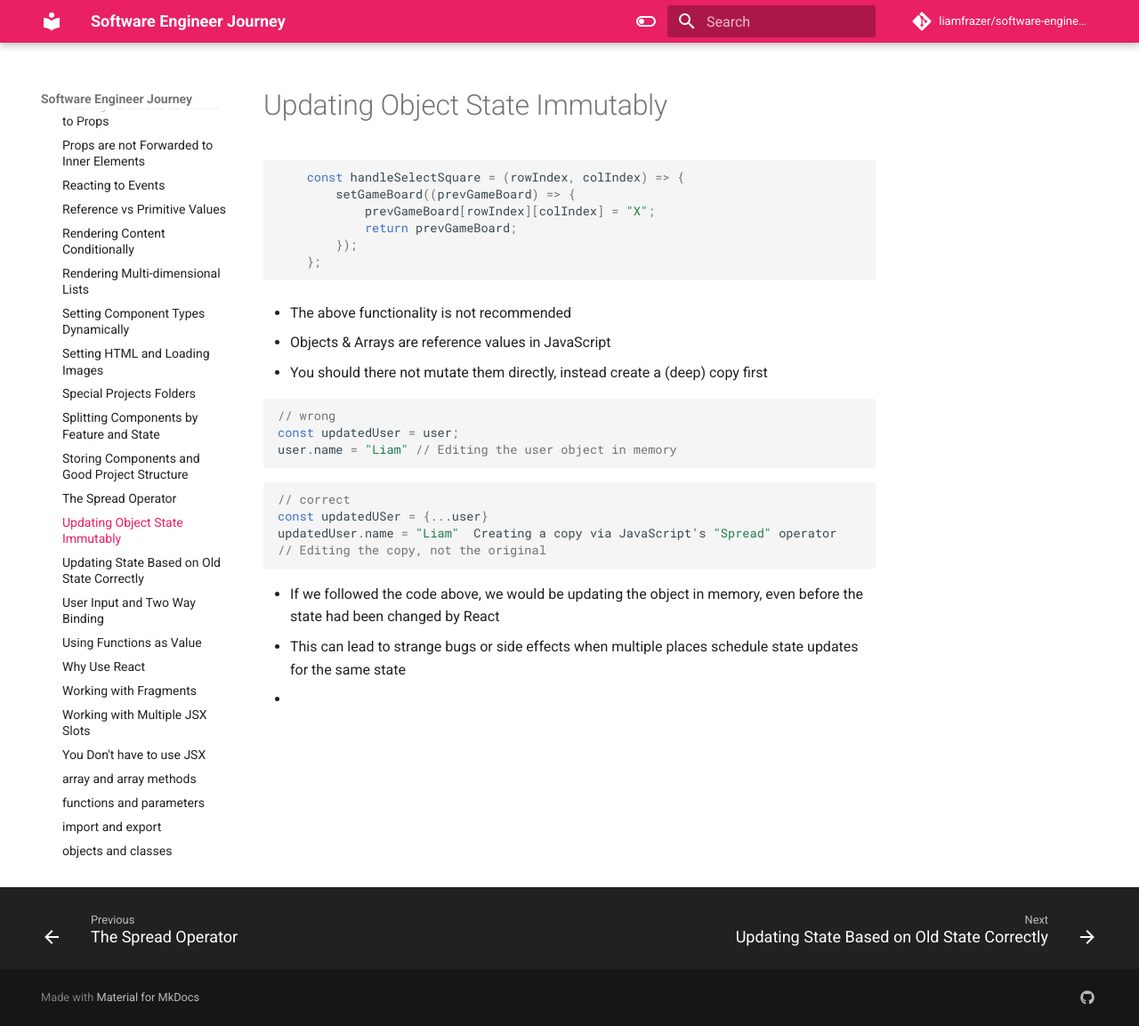
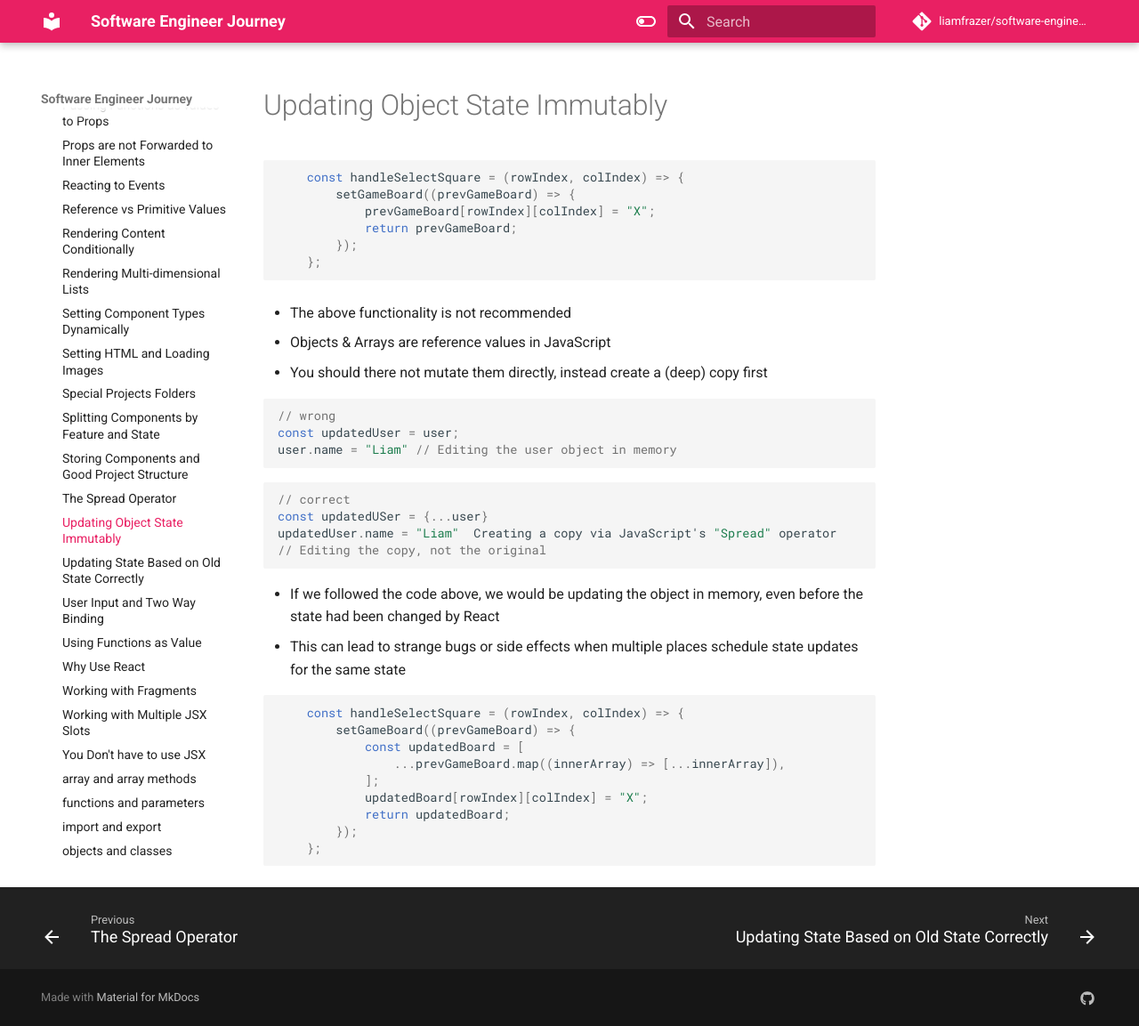
Before and after one commit to liamfrazer/software-engineer-journey, an MkDocs documentation site: the page built from docs/Learning/The Complete React Guide/Updating Object State Immutably.md, in a window 1280 px wide and 1153 px high. Shown: the whole window at 89% size. Built offline with MkDocs 1.6.1 and Material for MkDocs 9.7.7, drawn with Linux system fonts in a browser that asks for light colours; comment, search, counter and statistics services are not loaded.

Commit message:
vault backup: 2023-12-24 13:21:29

````diff
--- a/docs/Learning/The Complete React Guide/Updating Object State Immutably.md
+++ b/docs/Learning/The Complete React Guide/Updating Object State Immutably.md
@@ -40,4 +40,16 @@ updatedUser.name = "Liam"  Creating a copy via JavaScript's "Spread" operator
 
 * If we followed the code above, we would be updating the object in memory, even before the state had been changed by React
 * This can lead to strange bugs or side effects when multiple places schedule state updates for the same state
-*
+
+
+```jsx
+	const handleSelectSquare = (rowIndex, colIndex) => {
+		setGameBoard((prevGameBoard) => {
+			const updatedBoard = [
+				...prevGameBoard.map((innerArray) => [...innerArray]),
+			];
+			updatedBoard[rowIndex][colIndex] = "X";
+			return updatedBoard;
+		});
+	};
+```
````
